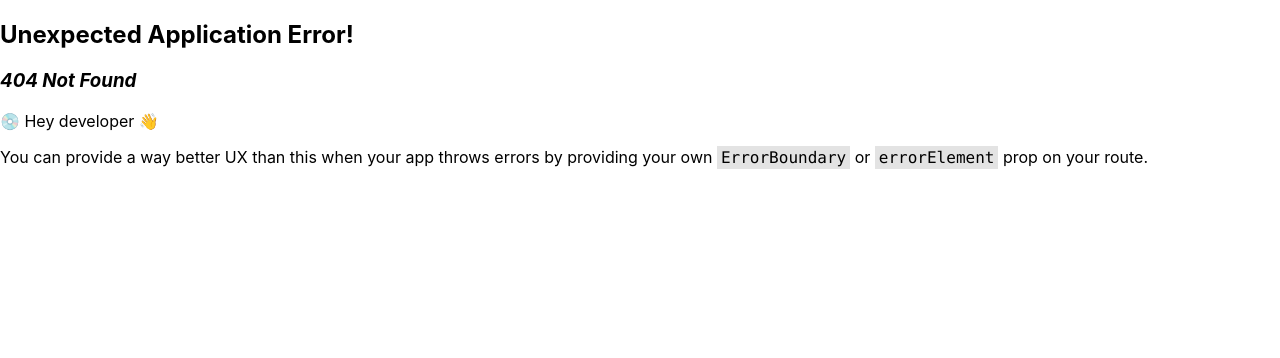
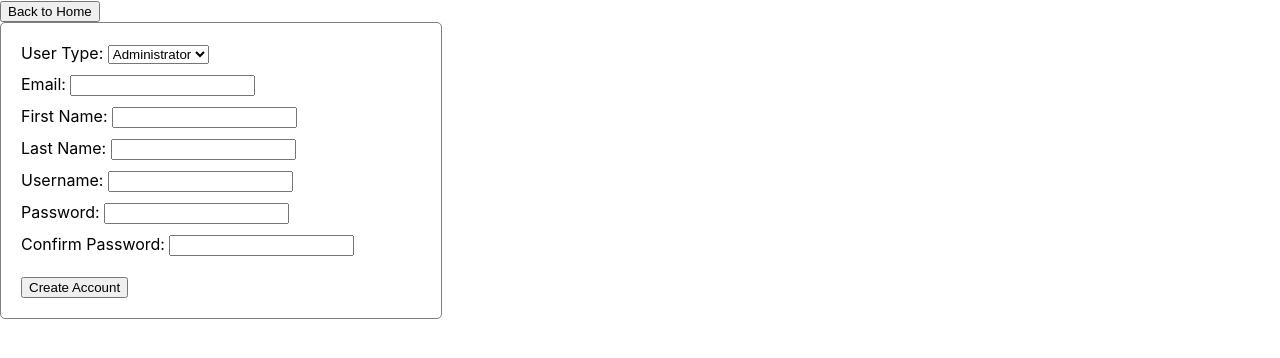
Before and after one commit to jdmclatcher/JIC-3110-Breaking-Barriers, a React (Create React App) app in the folder client/: page /create-account in a window 1280 px wide. Before the commit this address had no page. Shown: the top 358 px of the page. Built offline with nearby package versions, Linux system fonts and the light colour scheme.

Commit message:
create ui for creating users

```diff
--- a/client/src/App.js
+++ b/client/src/App.js
@@ -6,6 +6,7 @@ import Home from "./routes/Home";
 import CreateQuiz from "./routes/CreateQuiz"
 import AccountMenu from "./routes/AccountMenu"
 import './App.css';
+import CreateAccount from "./routes/CreateAccount";
 
 const router = createBrowserRouter([
   {
@@ -19,6 +20,10 @@ const router = createBrowserRouter([
   {
     path: "/account-menu",
     element: <AccountMenu />
+  },
+  {
+    path: "/create-account",
+    element: <CreateAccount />
   }
 ]);
 
--- a/client/src/components/AccountForm/index.js
+++ b/client/src/components/AccountForm/index.js
@@ -25,27 +25,20 @@ const AccountForm = () => {
     const submitUser = async (e) => {
         e.preventDefault();
         if (isLogin) {
-            // Create an account
+            // Login to an account
             let loginInfo = {
             username: userData.username,
             password: userData.password,
             }
-            let response = await fetch(`http://localhost:${process.env.REACT_APP_SERVER_PORT}/account/login`, {
-                method: 'POST',
-                mode: 'cors',
-                body: JSON.stringify(loginInfo),
-                headers: {
-                'Content-Type': 'application/json'
-                }
-            });
+            alert('login not yet implemented');
         } else {
-            // Sign into an account
+            // Sign up an account
             let signupInfo = {
-            email: userData.email,
-            username: userData.username,
-            password: userData.password
+                email: userData.email,
+                username: userData.username,
+                password: userData.password,
             }
-            let response = await fetch(`http://localhost:${process.env.REACT_APP_SERVER_PORT}/account/signup`, {
+            let response = await fetch(`http://localhost:${process.env.REACT_APP_SERVER_PORT}/account/create_account`, {
                 method: 'POST',
                 mode: 'cors',
                 body: JSON.stringify(signupInfo),
--- /dev/null
+++ b/client/src/routes/CreateAccount.js
@@ -0,0 +1,93 @@
+import React, { useState } from 'react';
+import { useNavigate } from "react-router-dom";
+
+const CreateAccount = () => {
+    const navigate = useNavigate();
+    const navigateToHome = () => {
+        navigate('/');
+    }
+
+    const [userData, setUserData] = useState({
+        userType: 'admin',
+        email: '',
+        firstName:'',
+        lastName:'',
+        username: '',
+        password: '',
+        confirmPassword: '',
+    });
+
+    const handleChange = (e) => {
+        const { name, value } = e.target;
+        setUserData(prevState => ({
+          ...prevState,
+          [name]: value
+        }));
+    };
+
+    const createAccount = (e) => {
+        e.preventDefault();
+        console.log(userData);
+        if (userData.password !== userData.confirmPassword) {
+            alert('Passwords do not match!');
+        } else {
+            alert('Account creation feature not yet implemented')
+        }
+    }
+
+    const handleAccountTypeChange = (e) => {
+        setUserData(prevState => ({
+            ...prevState,
+            userType: e.target.value
+        }))
+    }
+
+    return (
+        <div>
+            <button onClick={navigateToHome}>Back to Home</button>
+            <div style={{ padding: '20px', width: '400px', border: '1px solid gray', borderRadius: '5px' }}>
+                <div style={{ marginBottom: '10px' }}>
+                    <label>User Type: </label>
+                    <select
+                        onChange={(e) => handleAccountTypeChange(e)}
+                        required
+                        value={userData.userType}
+                    >
+                        <option value="admin">Administrator</option>
+                        <option value="instructor">Instructor</option>
+                        <option value="trainee">Trainee</option>
+                    </select>
+                </div>
+                <div style={{ marginBottom: '10px' }}>
+                    <label>Email: </label>
+                    <input type="text" name="email" value={userData.email} onChange={handleChange} />
+                </div>
+                <div style={{ marginBottom: '10px' }}>
+                    <label>First Name: </label>
+                    <input type="text" name="firstName" value={userData.firstName} onChange={handleChange} />
+                </div>
+                <div style={{ marginBottom: '10px' }}>
+                    <label>Last Name: </label>
+                    <input type="text" name="lastName" value={userData.lastName} onChange={handleChange} />
+                </div>
+                <div style={{ marginBottom: '10px' }}>
+                    <label>Username: </label>
+                    <input type="text" name="username" value={userData.username} onChange={handleChange} />
+                </div>
+                <div style={{ marginBottom: '10px' }}>
+                    <label>Password: </label>
+                    <input type="password" name="password" value={userData.password} onChange={handleChange} />
+                </div>
+                <div style={{ marginBottom: '10px' }}>
+                    <label>Confirm Password: </label>
+                    <input type="password" name="confirmPassword" value={userData.confirmPassword} onChange={handleChange} />
+                </div>
+                <div style={{ marginTop: '20px' }}>
+                    <button onClick={createAccount}>Create Account</button>
+                </div>
+            </div>
+        </div>
+    );
+}
+
+export default CreateAccount;
--- a/client/src/routes/Home.js
+++ b/client/src/routes/Home.js
@@ -12,12 +12,16 @@ const Home = () => {
     const navigateToAccountMenu = () => {
         navigate('/account-menu');
     }
+    const navigateToCreateAccount = () => {
+        navigate('/create-account')
+    }
 
     return (
         <div className="home-container">
             <div>Home</div>
             <button onClick={navigateToCreateQuiz}>Create Quiz</button>
             <button onClick={navigateToAccountMenu}>Account Menu</button>
+            <button onClick={navigateToCreateAccount}>Create Account</button>
         </div>
     );
 }
```
